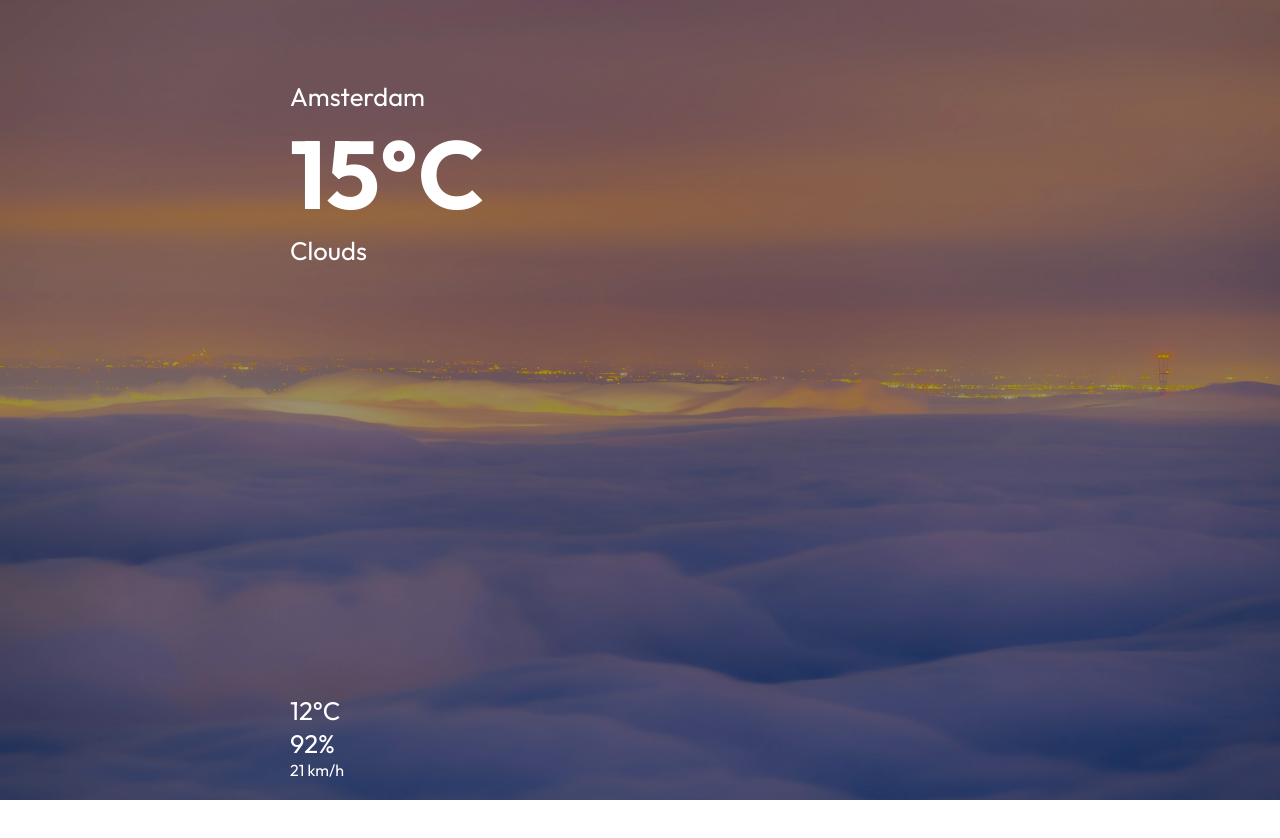
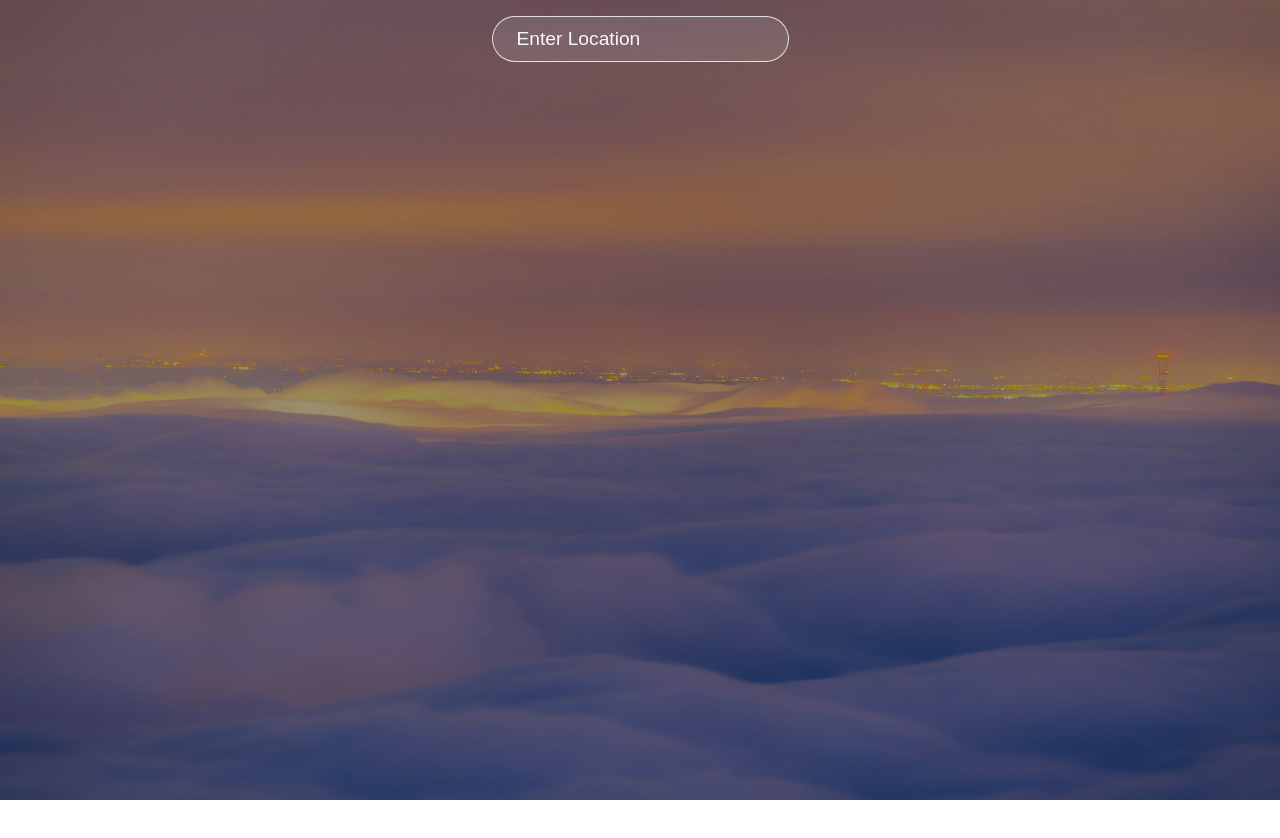
Before and after one commit to rosanabenatti/react-weather-app, a React (Create React App) app: page / in a window 1280 px wide. Shown: the top 838 px of the page. Before the commit the page ends 800 px from the top, so only its background shows below. Built offline with nearby package versions, Linux system fonts and the light colour scheme.

Commit message:
Styled CSS and API atributed

```diff
--- a/src/App.js
+++ b/src/App.js
@@ -1,32 +1,65 @@
-import React, { userState } from "react";
+import React, { useState } from "react";
 import axios from "axios";
 
 function App() {
-  //const url = `https://api.openweathermap.org/data/2.5/weather?q=amsterdam&appid=f560c295de51dc458df8b1c23e4beea3`;
+  const [data, setData] = useState({});
+  const [location, setLocation] = useState("");
+
+  const url = `https://api.openweathermap.org/data/2.5/weather?q=${location}&appid=f560c295de51dc458df8b1c23e4beea3`;
+
+  const searchLocation = (event) => {
+    if (event.key === "Enter") {
+      axios.get(url).then((response) => {
+        setData(response.data);
+        console.log(response.data);
+      });
+      setLocation("");
+    }
+  };
 
   return (
     <div className="app">
+      <div className="search">
+        <input
+          value={location}
+          onChange={(event) => setLocation(event.target.value)}
+          onKeyPress={searchLocation}
+          placeholder="Enter Location"
+          type="text"
+        />
+      </div>
       <div className="container">
         <div className="top">
           <div className="location">
-            <p>Amsterdam</p>
+            <p>{data.name}</p>
           </div>
           <div className="temp">
-            <h1>15°C</h1>
+            {data.main ? <h1>{data.main.temp}°C</h1> : null}
           </div>
           <div className="description">
-            <p>Clouds</p>
+            {data.weather ? <p>{data.weather[0].main}</p> : null}
           </div>
         </div>
-        <div className="bottom">
-          <div className="feels">
-            <p>12°C</p>
+
+        {data.name != undefined && (
+          <div className="bottom">
+            <div className="feels">
+              {data.main ? (
+                <p className="bold">{data.main.feels_like}°C</p>
+              ) : null}
+              <p>Feels Like</p>
+            </div>
+            <div className="humidity">
+              {data.main ? <p className="bold">{data.main.humidity}%</p> : null}
+              <p>Humidity</p>
+            </div>
+            <div className="wind">
+              {data.wind ? <p className="bold">{data.wind.speed}km/h</p> : null}
+
+              <p>Wind Speed</p>
+            </div>
           </div>
-          <div className="humidity">
-            <p>92%</p>
-          </div>
-          <div className="wind">21 km/h</div>
-        </div>
+        )}
       </div>
     </div>
   );
--- a/src/index.css
+++ b/src/index.css
@@ -42,6 +42,23 @@
   z-index: -1;
 }
 
+.app .search {
+  text-align: center;
+  padding: 1rem;
+}
+
+.app input {
+  padding: 0.7rem 1.5rem;
+  font-size: 1.2rem;
+  border-radius: 25px;
+  border: 1px solid rgba(255, 255, 255, 0.8);
+  background: rgba(255, 255, 255, 0.1);
+}
+
+::placeholder {
+  color: #f8f8f8;
+}
+
 .container {
   max-width: 700px;
   height: 700px;
@@ -53,3 +70,30 @@
   flex-direction: column;
   justify-content: space-between;
 }
+
+.app .top {
+  width: 100%;
+  margin: 1rem auto;
+}
+
+.app .description {
+  position: relative;
+  right: -90%;
+  transform-origin: 0 0;
+  transform: rotate(269deg);
+}
+
+.app .bottom {
+  display: flex;
+  justify-content: space-evenly;
+  text-align: center;
+  width: 100%;
+  margin: 1rem auto;
+  padding: 1rem;
+  border-radius: 12px;
+  background-color: rgba(255, 255, 255, 0.2);
+}
+
+.bold {
+  font-weight: 700;
+}
```
